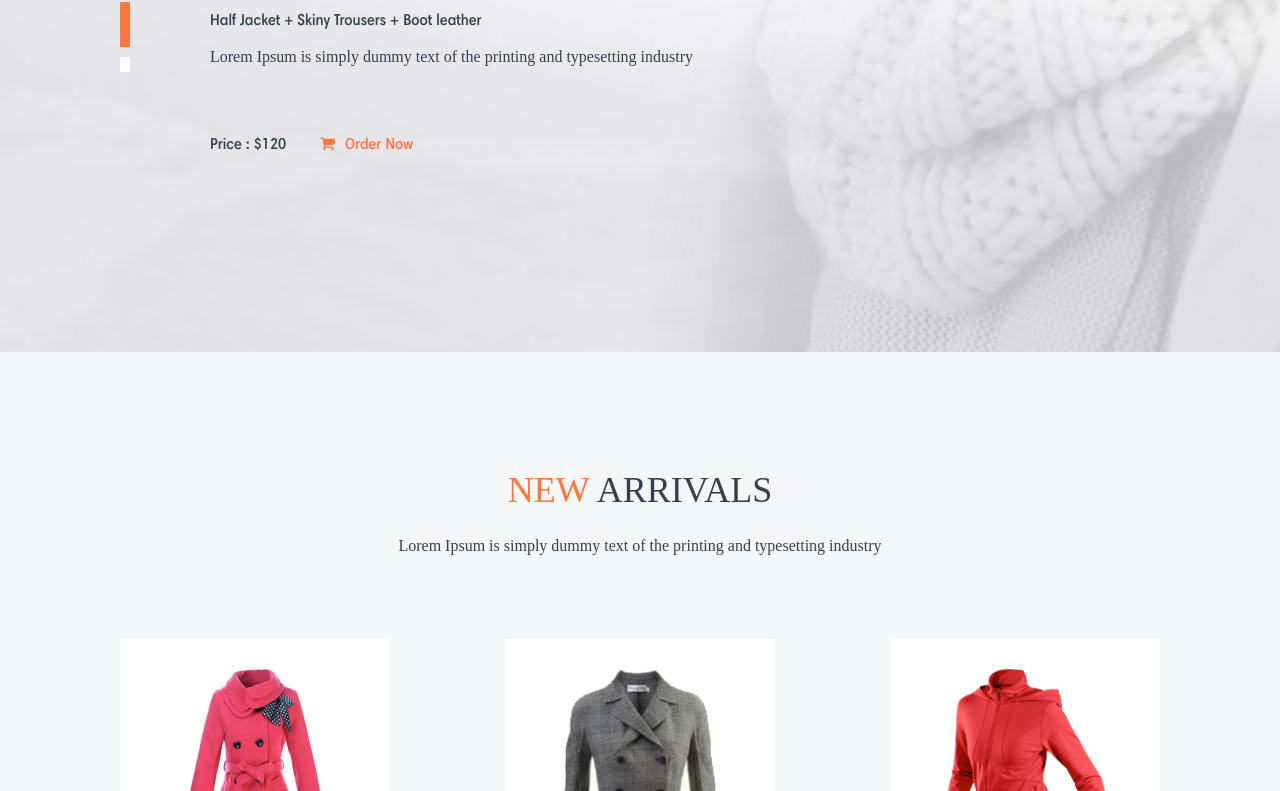
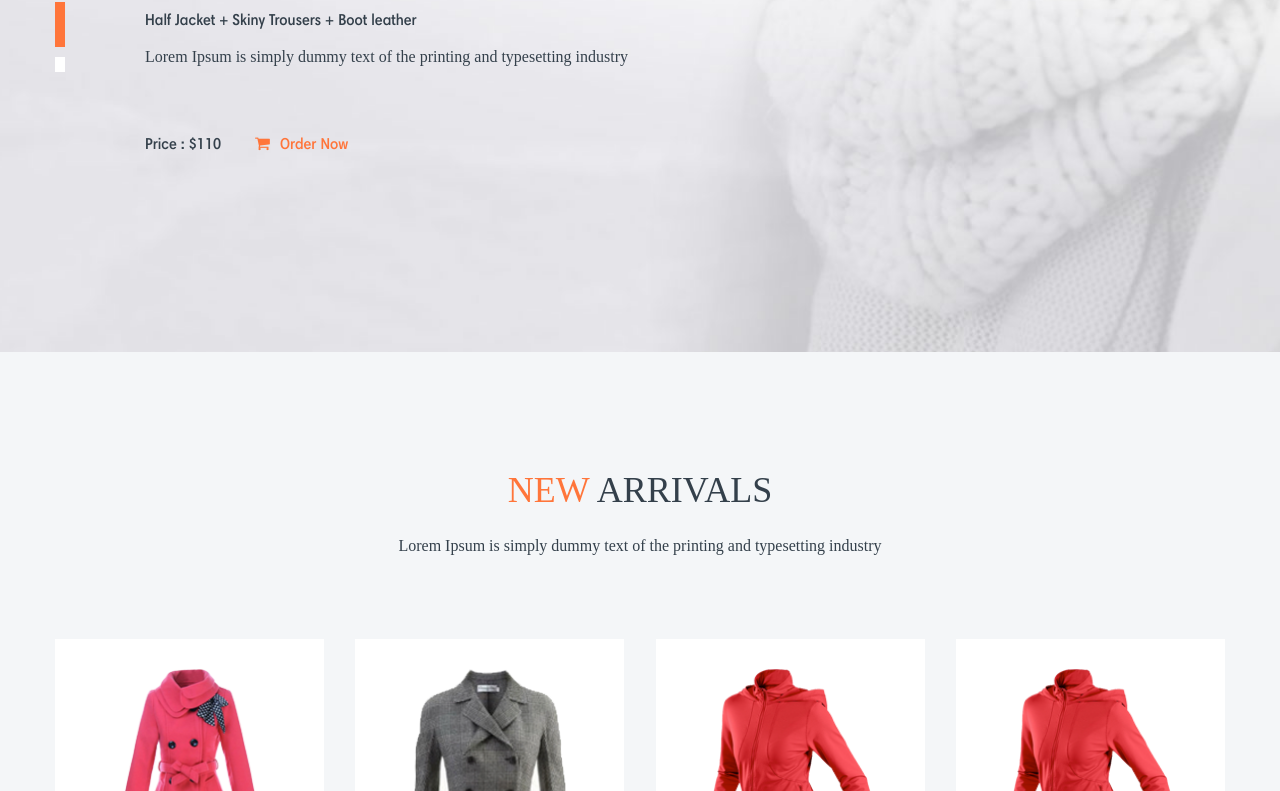
Before and after one commit to Fitel/shopy-layout, a plain HTML site: page index.html in a window 1280 px wide. Shown: the part 453-1244 px from the top of the page. Drawn offline with nearby package versions, Linux system fonts and the light colour scheme; a web font is replaced by a local one.

Commit message:
slider done

```diff
--- a/index.html
+++ b/index.html
@@ -31,7 +31,7 @@
 		<div class="container header-style">
 			<div class="logo">
 				<a href="#">
-					<img src="img/logo.png" alt="" title="Logo">
+					<img src="img/logo.png" alt="logo" title="Logo">
 				</a>
 			</div>
 			<nav class="main-navigation">
@@ -54,17 +54,36 @@
 	</header>
 	<div class="slider">
 		<div class="container">
-			<div class="control">
-				<button class="slide-control"></button>
-				<button class="slide-control active"></button>
-				<button class="slide-control"></button>
-			</div>
+			<ul class="control">
+				<li class="slide-control" data-slide="0"></li>
+				<li class="slide-control" data-slide="1"></li>
+				<li class="slide-control" data-slide="2"></li>
+			</ul>
+
 			<div class="slider-caption">
-				<h1>FULL WINTER KIT</h1>
-				<p>Half Jacket + Skiny Trousers + Boot leather</p>
-				<p>Lorem Ipsum is simply dummy text of the printing and typesetting industry </p>
-				<p>Price : $120</p>
-				<a href="#"><i class="fa fa-shopping-cart"></i>Order Now</a>
+				<ul class="slides">
+					<li class="slide" data-item="0">
+						<h1>FULL WINTER KIT</h1>
+						<p>Half Jacket + Skiny Trousers + Boot leather</p>
+						<p class="item-description">Lorem Ipsum is simply dummy text of the printing and typesetting industry </p>
+						<p>Price : $120</p>
+						<a href="#"><i class="fa fa-shopping-cart"></i>Order Now</a>
+					</li>
+					<li class="slide" data-item="1">
+						<h1>FULL WINTER KIT</h1>
+						<p>Half Jacket + Skiny Trousers + Boot leather</p>
+						<p class="item-description">Lorem Ipsum is simply dummy text of the printing and typesetting industry </p>
+						<p>Price : $110</p>
+						<a href="#"><i class="fa fa-shopping-cart"></i>Order Now</a>
+					</li>
+					<li class="slide" data-item="2">
+						<h1>FULL WINTER KIT</h1>
+						<p>Half Jacket + Skiny Trousers + Boot leather</p>
+						<p class="item-description">Lorem Ipsum is simply dummy text of the printing and typesetting industry </p>
+						<p>Price : $100</p>
+						<a href="#"><i class="fa fa-shopping-cart"></i>Order Now</a>
+					</li>
+				</ul>
 			</div>
 		</div>
 	</div>
@@ -78,7 +97,7 @@
 						<img src="img/jacket1.png" alt="product1">
 						<div class="info">
 							<h3>Reebok Track Jacket</h3>
-							<p class="size">sizes    :    s - m - l - xl</p>
+							<p class="size">sizes: s - m - l - xl</p>
 							<ul class="color-row">
 								<li class="color red"></li>
 								<li class="color dark-blue"></li>
--- a/js/main.js
+++ b/js/main.js
@@ -1,11 +1,72 @@
 $(document).ready(function($) {
 
-	$('.slide-control').on('click', function() {
-		$('.slide-control').removeClass('active');
-		$(this).addClass('active');
+	// slider
+	$(function() {
+
+		// DOM cache
+		var $slide = $('.slide');
+		var $slideControl = $('.slide-control');
+
+		$slideControl.first().addClass('active');
+		$slide.first().css('display', 'block');
+
+		$slideControl.on('click', function() {
+			var index = $slideControl.index( this );
+
+			$slideControl.removeClass('active');
+			$(this).addClass('active');
+
+			$slide.each(function(e) {
+				$(this).fadeOut();
+			});
+
+			$(".slide[data-item=\"" + index + "\"]").fadeIn();
+
+			stopSlider();
+		});
+
+		// interval slide
+
+		var interval;
+		var counter = 1;
+
+		function startSlider() {
+			interval = setInterval(function() {
+
+				var index = counter;
+
+				$slideControl.removeClass('active');
+				$slideControl.eq(counter).addClass('active');
+
+				if(++counter === $slide.length) {
+					counter = 0;
+				}
+
+				$slide.each(function(e) {
+					$(this).fadeOut();
+				});
+
+				$(".slide[data-item=\"" + index + "\"]").fadeIn();
+
+			}, 3000);
+		}
+
+		function stopSlider() {
+			clearInterval(interval);
+		}
+
+
+		startSlider();
+
+
+		$('.slide')
+							.on('mouseenter', stopSlider)
+							.on('mouseleave', startSlider);
+
 	});
-
+/*
 	$('.load-more').on('click', function() {
 			$('.load-more').load('product.html');
 	});
+	*/
 });
--- a/sass/styles.scss
+++ b/sass/styles.scss
@@ -8,7 +8,7 @@ body {
 }
 
 .container {
-	max-width: 81.25%;
+	max-width: 1170px;
 	margin: 0 auto;
 	padding: 0 10px;
 	position: relative;
@@ -167,10 +167,11 @@ body {
 
 .slider-caption {
 	position: absolute;
-	height: 190px;
+	height: 220px;
 	top: 50%;
 	left: 100px;
 	margin-top: -95px;
+	overflow: hidden;
 
 	h1 {
 		font-family: $harmoniaBlack;
@@ -185,7 +186,7 @@ body {
 		color: $main-color;
 	}
 
-	:nth-child(3) {
+	.item-description {
 		margin-top: 20px;
 		margin-bottom: 70px;
 		font-weight: normal;
@@ -206,6 +207,14 @@ body {
 			margin-right: 10px;
 		}
 	}
+}
+
+.slide {
+	display: none;
+}
+
+.active-item {
+	display: block;
 }
 
 main {
@@ -253,7 +262,7 @@ main::after {
 
 .product {
 	height: 335px;
-	width: 270px;
+	width: 23%;
 	background: #fff;
 	padding-top: 30px;
 	margin-bottom: 30px;
@@ -553,7 +562,7 @@ main::after {
 }
 
 .bottom-product {
-	width: 370px;
+	width: 31.6%;
 	height: 160px;
 	background-color: #ffffff;
 	margin-bottom: 30px;
@@ -860,6 +869,25 @@ footer {
 		}
 	}
 
+	.product-container {
+		width: 75%;
+		margin: 0 auto;
+		margin-bottom: 80px;
+		justify-content: space-around;
+	}
+
+	.product {
+		width: 270px;
+	}
+
+	.best-sales {
+		justify-content: space-around;
+	}
+
+	.bottom-product {
+		width: 370px;
+	}
+
 	.news-bar {
 		h4 {
 			margin-left: 40px;
```
Also changed, not shown: css/styles.css, 1 other file.
